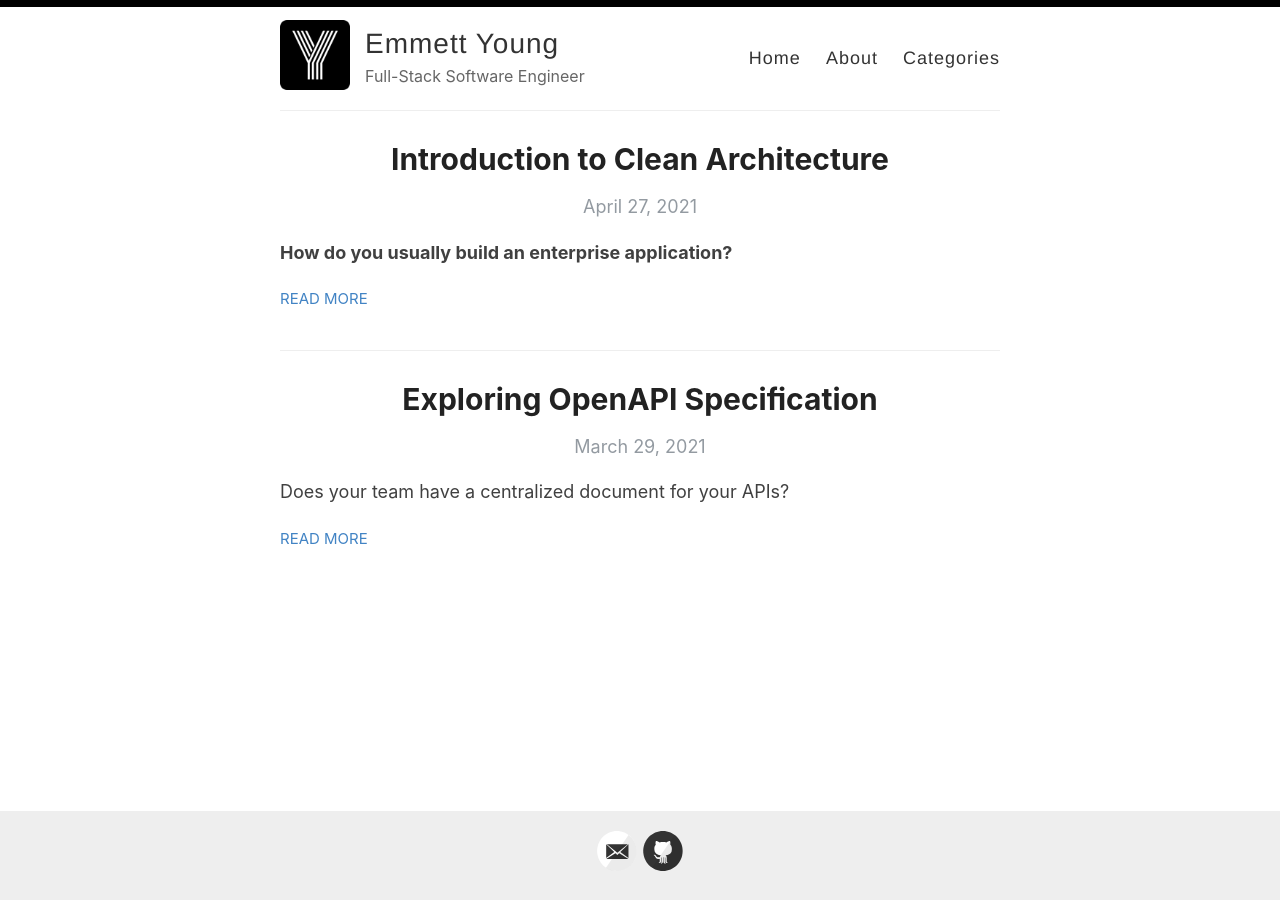
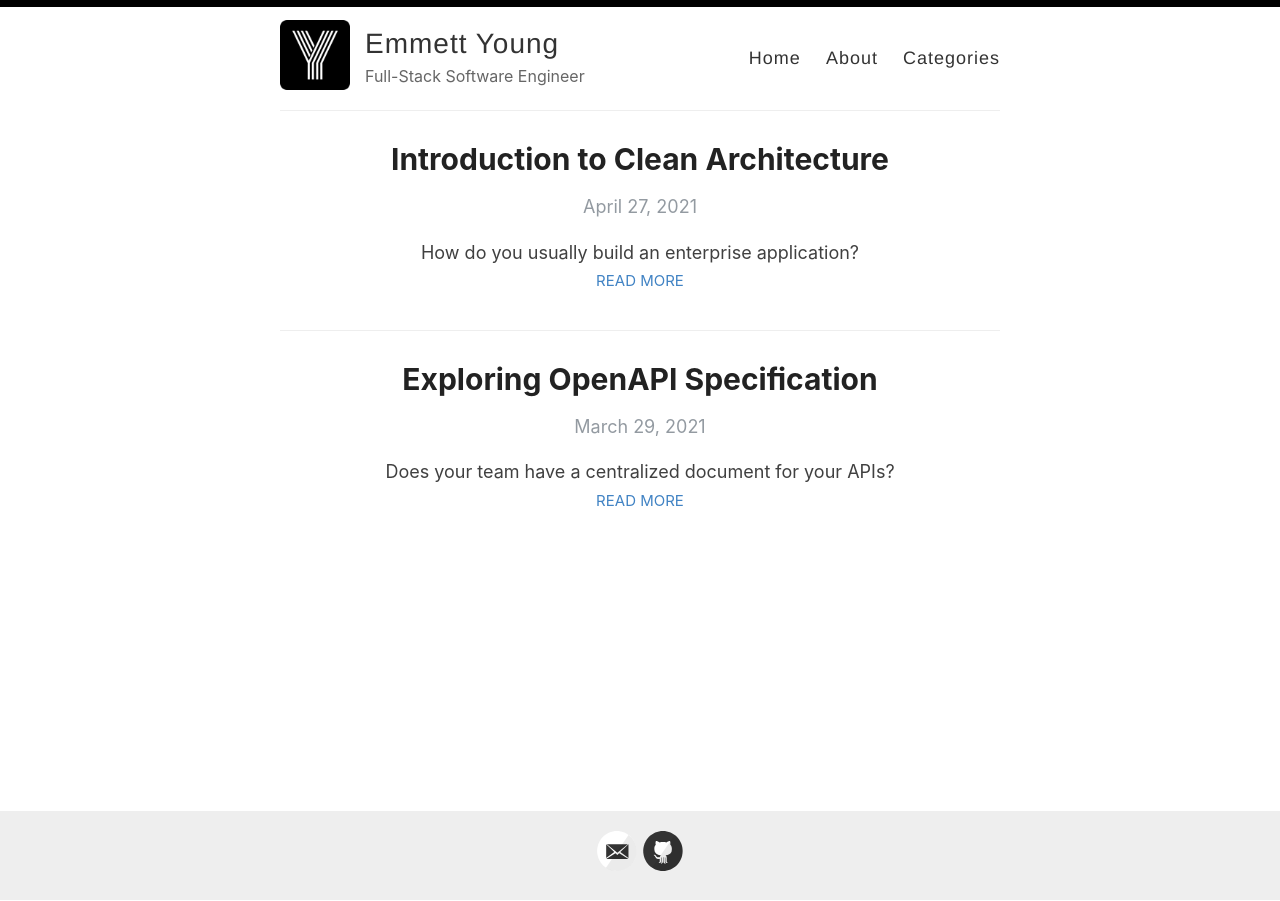
Before and after one commit to mettyoung/mettyoung.github.io, a Jekyll site: the page built from index.html, in a window 1280 px wide. Built offline with Jekyll 4.4.1, drawn with Linux system fonts in a browser that asks for light colours; the list of posts is cut into pages by our own code.

Commit message:
Center align post entries

```diff
--- /dev/null
+++ b/_sass/_custom-style.scss
@@ -0,0 +1,6 @@
+.post {
+    .entry, .read-more {
+        display: block;
+        text-align: center;
+    }
+}
--- a/assets/style.scss
+++ b/assets/style.scss
@@ -1142,3 +1142,4 @@ Modules - reusable parts of our design
 //@import "highlights";
 @import "darcula";
 @import "svg-icons";
+@import "custom-style";
--- a/index.html
+++ b/index.html
@@ -13,7 +13,7 @@ layout: default
         </div>
       </a>
       <div class="entry">
-        {{ post.excerpt }}
+        {{ post.excerpt | strip_html }}
       </div>
 
       <a href="{{ site.baseurl }}{{ post.url }}" class="read-more">Read More</a>
```
